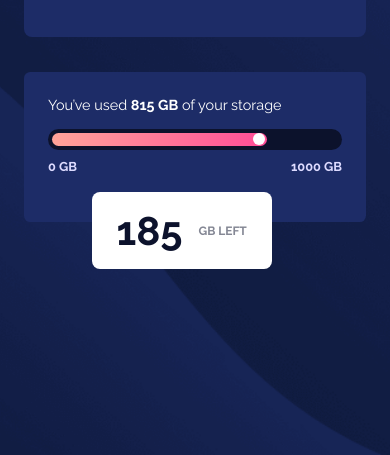
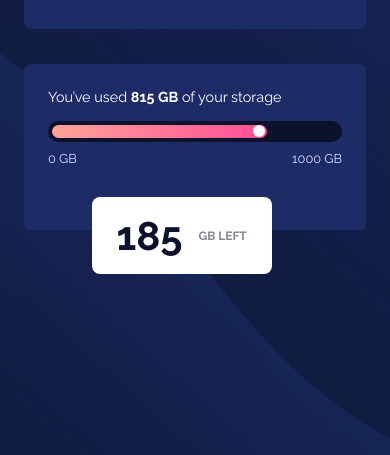
Before and after one commit to DanielOmehe/fylo-data-storage-component, a plain HTML site: page index.html in a window 390 px wide. Shown: the part 389-844 px from the top of the page. Drawn offline with Linux system fonts and the light colour scheme.

Commit message:
Made some changes to fix errors

```diff
--- a/index.css
+++ b/index.css
@@ -159,7 +159,7 @@ body{
     margin-top: .6rem;
 }
 
-.fylo-storage-range h3{
+.fylo-storage-range p{
     font-size: var(--font-size);
     color: var(--color-pale-blue);
 }
@@ -167,7 +167,7 @@ body{
 @media (max-width: 400px){
     body{
         background-image: url("images/bg-mobile.png");
-        background-position: center;
+        /* background-position: center; */
     }
 
     .fylo-data-storage-component{
@@ -210,7 +210,7 @@ body{
         display: none;
     }
 
-    .fylo-storage-range h3{
+    .fylo-storage-range p{
         font-size: .8rem;
     }
 }
--- a/index.html
+++ b/index.html
@@ -45,8 +45,8 @@
           <div class="fylo-storage-progress"></div>
         </div>
         <div class="fylo-storage-range">
-          <h3>0 GB</h3>
-          <h3>1000 GB</h3>
+          <p>0 GB</p>
+          <p>1000 GB</p>
         </div>
       </div>
     </header>
```
